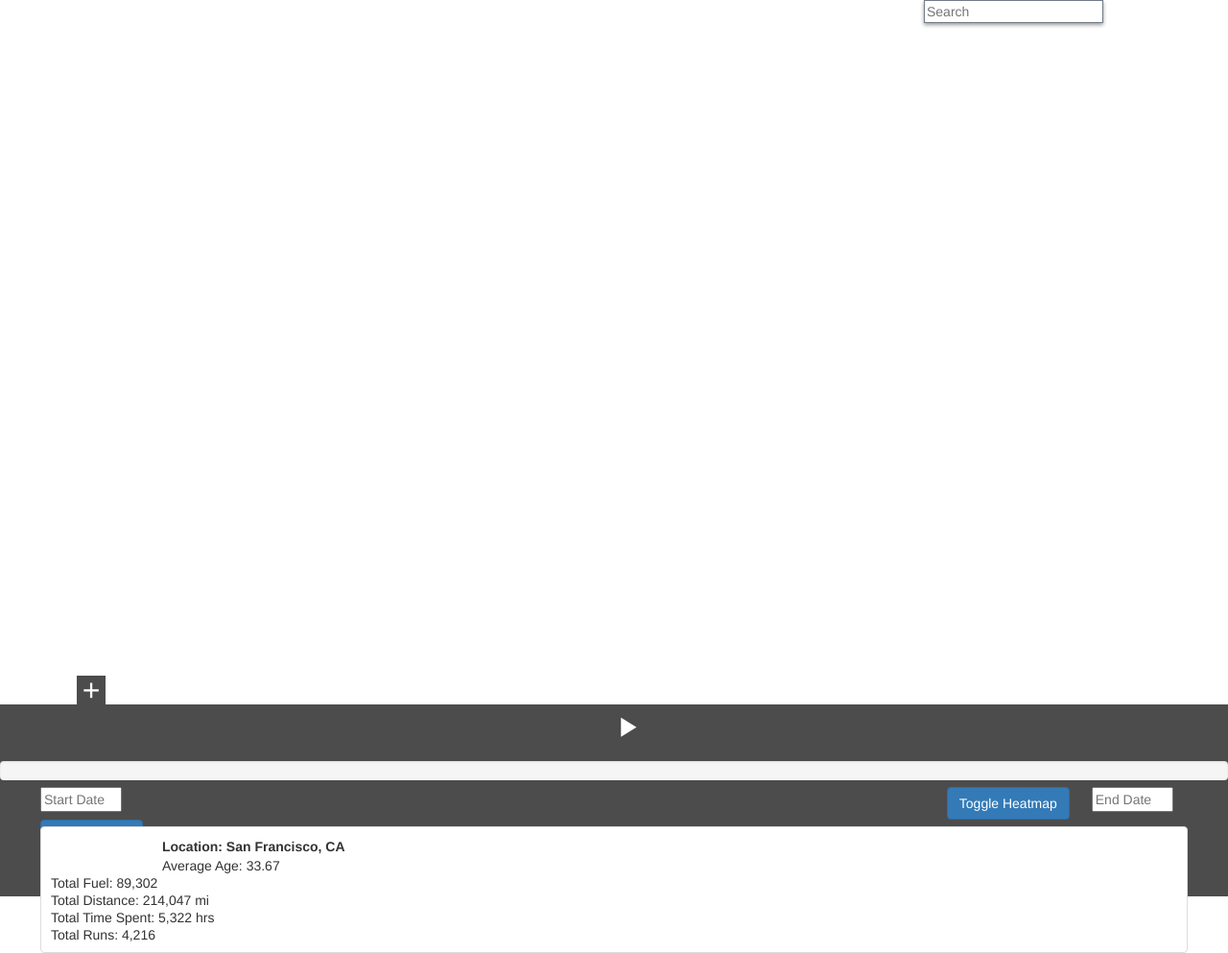
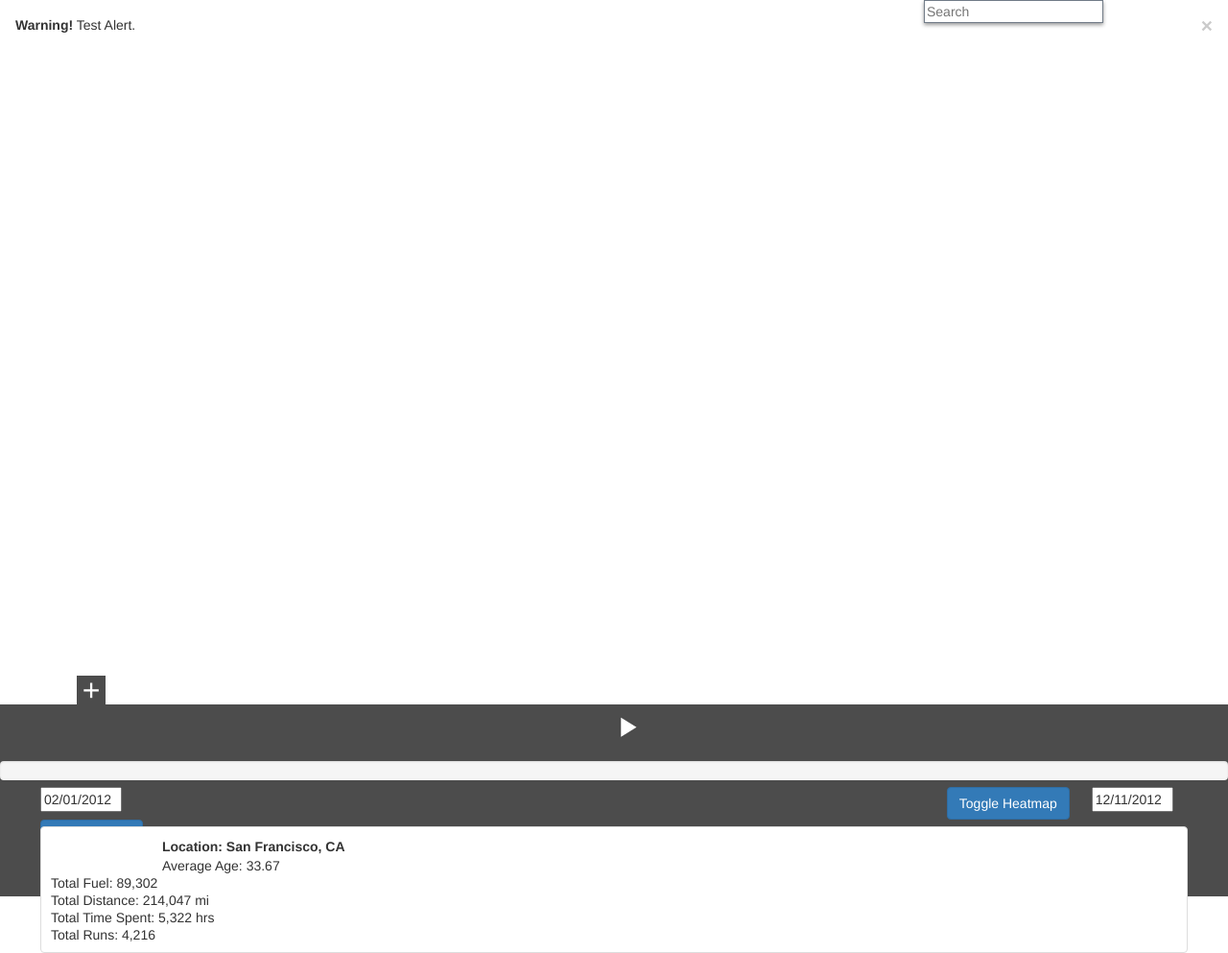
Before and after one commit to Wesleyleung/tmw448, a Django app: page / in a window 1280 px wide. Shown: the whole page at 96% size. Run offline with Django 3.2, Linux system fonts and the light colour scheme; some libraries are stand-ins or nearby versions.

Commit message:
date picker update

```diff
--- a/nikeplusstanford/apps/fuelmapper/templates/fuelmapper/index.html
+++ b/nikeplusstanford/apps/fuelmapper/templates/fuelmapper/index.html
@@ -79,10 +79,10 @@
         <div id="tray-content-wrapper" class="row-fluid">
           <div class="row-fluid">
             <div id="start_date_wrapper">
-              <input type="text" placeholder = "Start Date" name="start_date" id="start_date" />
+              <input type="text" name="start_date" id="start_date" />
             </div>
             <div id="end_date_wrapper">
-              <input type="text" placeholder="End Date" name="end_date" id="end_date" />
+              <input type="text" name="end_date" id="end_date" />
             </div>
             <div id="heatmaptoggle_wrapper">
               <button class="btn btn-primary" type="button" onclick="toggleHeatmap()">Toggle Heatmap</button>
@@ -113,6 +113,11 @@
         </div>
       </div>
     </div>
+    <div class="alert">
+  <button type="button" class="close" data-dismiss="alert">&times;</button>
+  <strong>Warning!</strong> Test Alert.
+  </div>
+
     <div id="map_canvas"></div>
     <script type="text/javascript">
       var tray = new Tray ({
@@ -120,8 +125,12 @@
       });
 
       $(function() {
-        $("#start_date, #end_date").datepicker();
+        $( "#start_date" ).datepicker().datepicker("setDate", new Date("2/1/2012"));
+        $( "#end_date" ).datepicker().datepicker("setDate", new Date());
       });
+
+
+
       // var slider = new Slider ({
       //   slider: $("slider")
       // });
--- a/nikeplusstanford/assets/js/map.js
+++ b/nikeplusstanford/assets/js/map.js
@@ -450,6 +450,9 @@ function generateHeatMap() {
 }
 
 function getHeatMapModel() {
+	var start_time = new Date($("#start_date").val()).getTime()/1000;
+	var end_time = new Date($("#end_date").val()).getTime()/1000;
+
 
 	var geocoder = new google.maps.Geocoder();
 	var bounds = map.getBounds();
@@ -457,9 +460,10 @@ function getHeatMapModel() {
     var maxRows = 10;
     var radius = 5;
 
+
     $.get(
     	"loadSportFromZipcodeViewJSON",
-    	{lat: center.lat(), lng: center.lng(), radius: radius, maxRows: maxRows},
+    	{lat: center.lat(), lng: center.lng(), radius: radius, maxRows: maxRows, startTime: start_time, endTime: end_time},
     	function(data) {
     		console.log(data);
     	}
```
